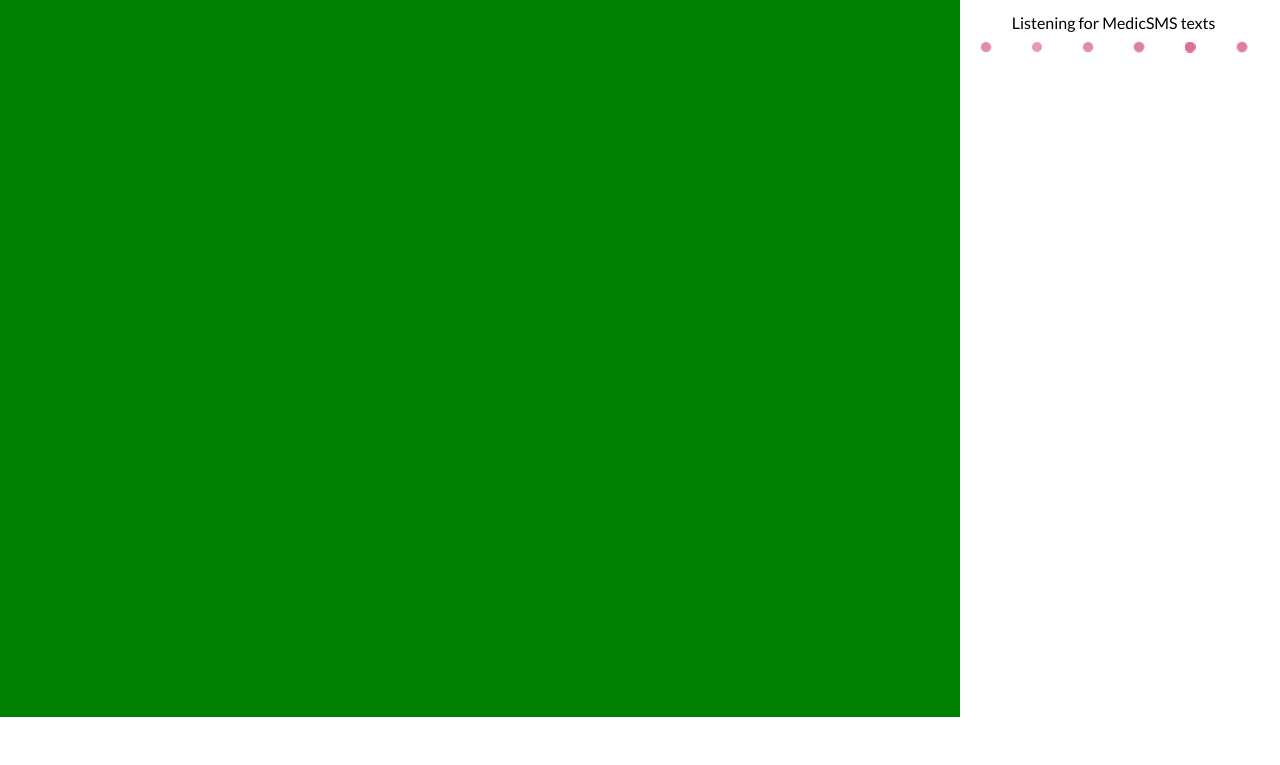
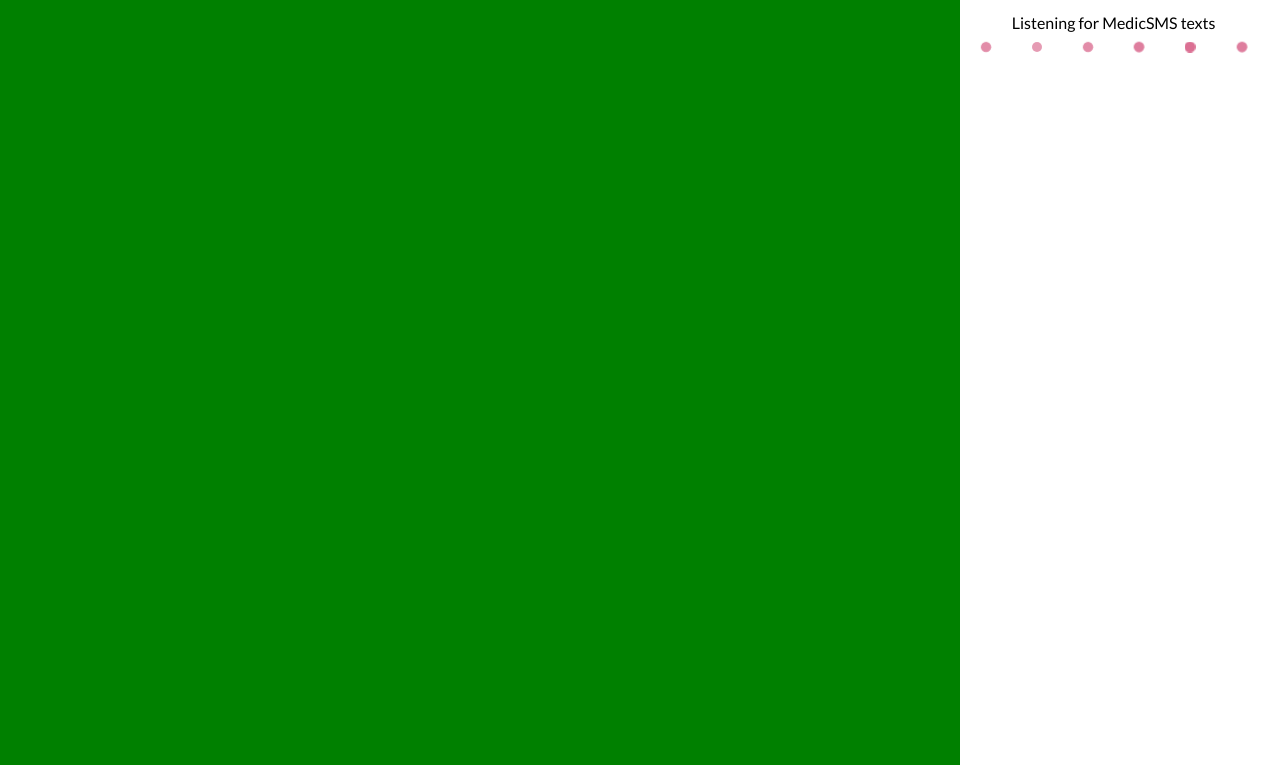
Before and after one commit to sHesl/disrupthack, a website: page app/index.html in a window 1280 px wide. Shown: the part 51-816 px from the top of the page. Drawn offline with nearby package versions, Linux system fonts and the light colour scheme; some packages are replaced by stand-ins of ours.

Commit message:
Resize map

```diff
--- a/app/styles/main.css
+++ b/app/styles/main.css
@@ -2,7 +2,6 @@ body{
 	font-family: 'Lato', sans-serif;
 	margin-top: 0;
 	margin-left: 0px;
-	overflow: hidden;
 }
 
 .container {
@@ -21,7 +20,7 @@ body{
 
 .mapDiv{
 	width: 75%;
-	height: 90vh;
+	height: 96vh;
 	float: left;
 	background-color: green;
 }
```
